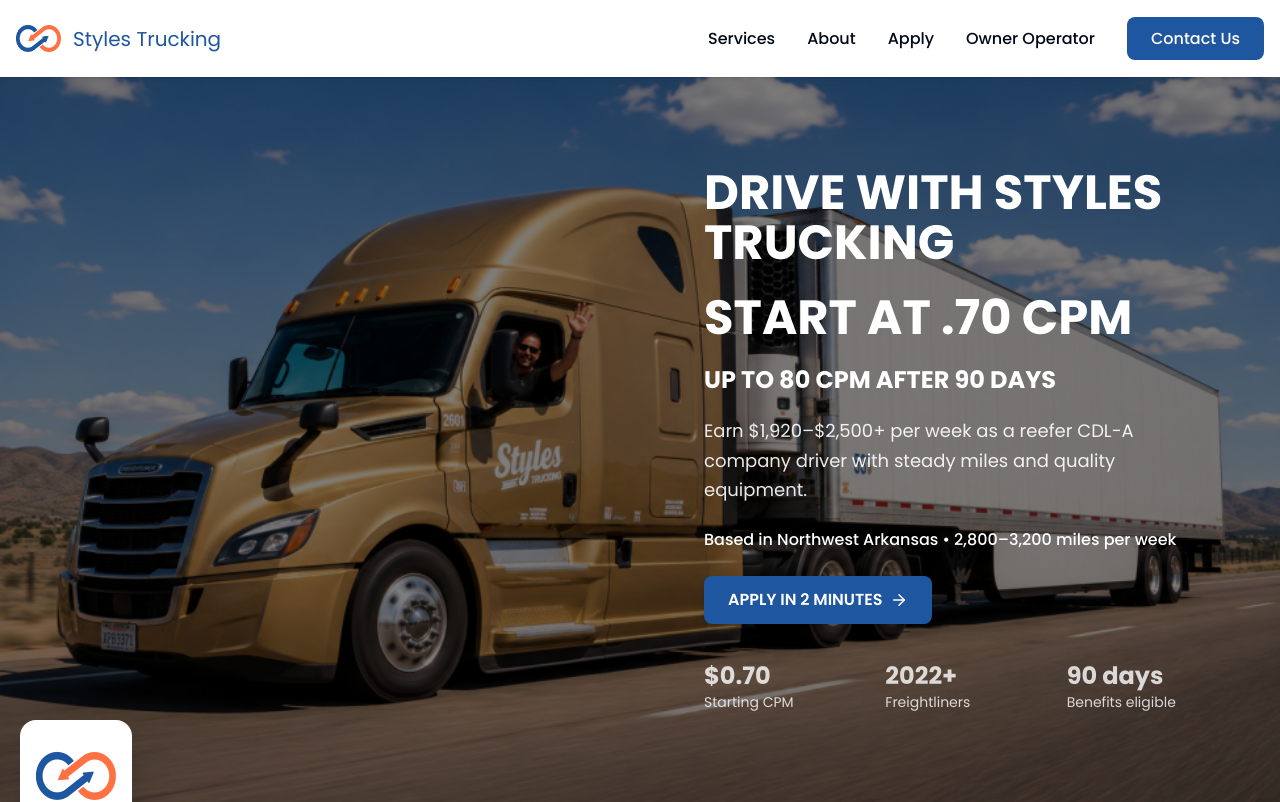
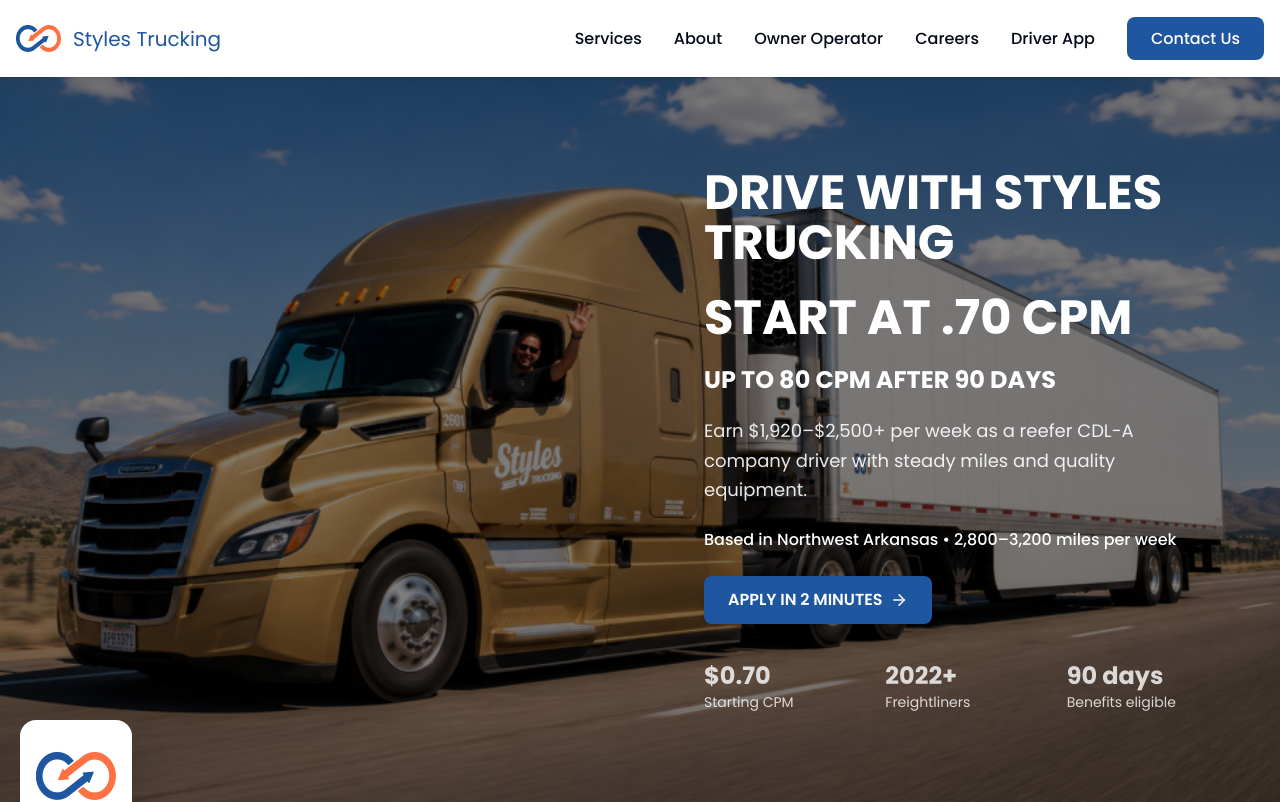
Before and after one commit to stylestech1/styles-trucking-company, a Next.js app: page / in a window 1280 px wide. Shown: the top 802 px of the page. Built offline with nearby package versions, Linux system fonts and the light colour scheme.

Commit message:
fix error

```diff
--- a/package.json
+++ b/package.json
@@ -21,7 +21,6 @@
     "swiper": "^14.2.0"
   },
   "devDependencies": {
-    "@next/swc-win32-x64-msvc": "^16.3.6",
     "@tailwindcss/postcss": "^4",
     "@types/node": "^20",
     "@types/react": "^19",
--- a/src/components/layout/Header.tsx
+++ b/src/components/layout/Header.tsx
@@ -88,14 +88,20 @@
     },
     {
       id: 3,
-      name: "Apply",
-      href: "/apply",
+      name: "Owner Operator",
+      href: "/owneroperator",
     },
     {
       id: 4,
-      name: "Owner Operator",
-      href: "/owneroperator",
+      name: "Careers",
+      href: "/careers",
     },
+    {
+      id: 3,
+      name: "Driver App",
+      href: "/driverApp",
+    },
+
   ];
 
   return (
```
Also changed, not shown: 1 other file (tests, documents, lock files or other folders).
